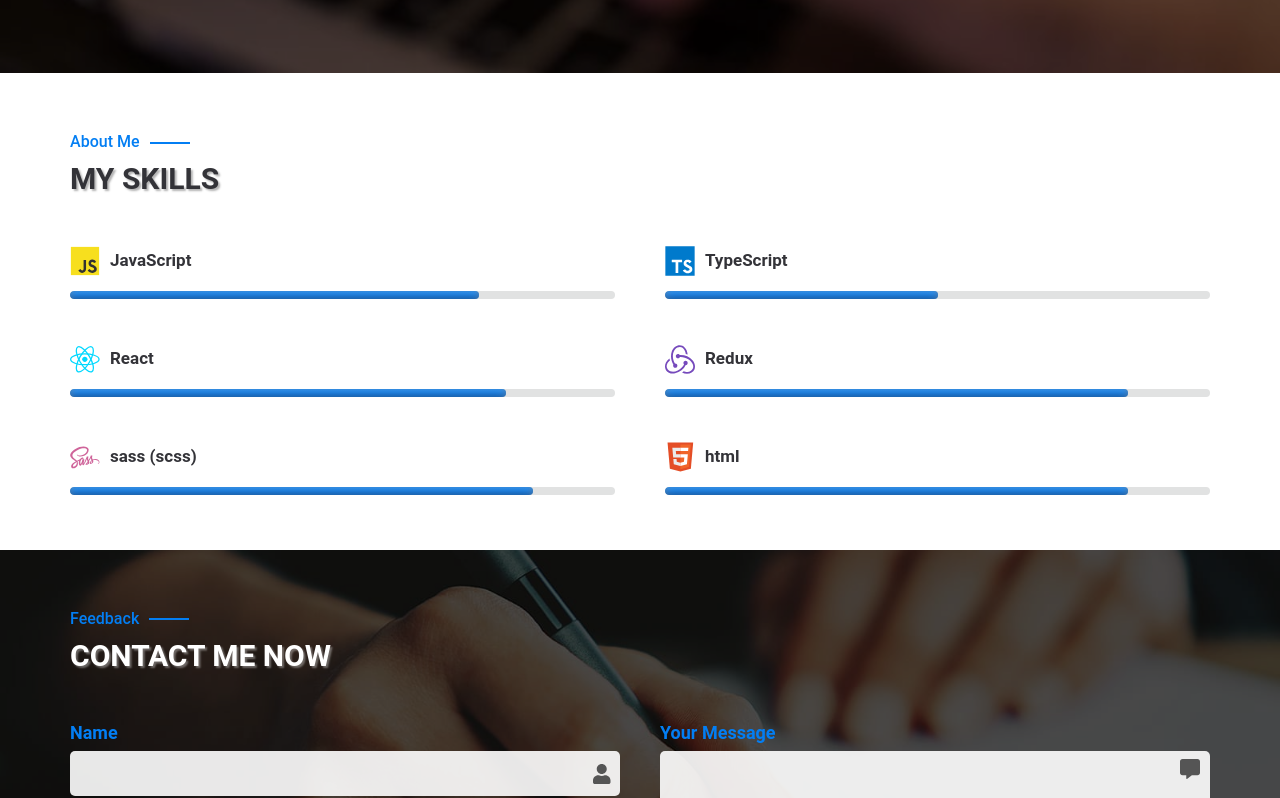
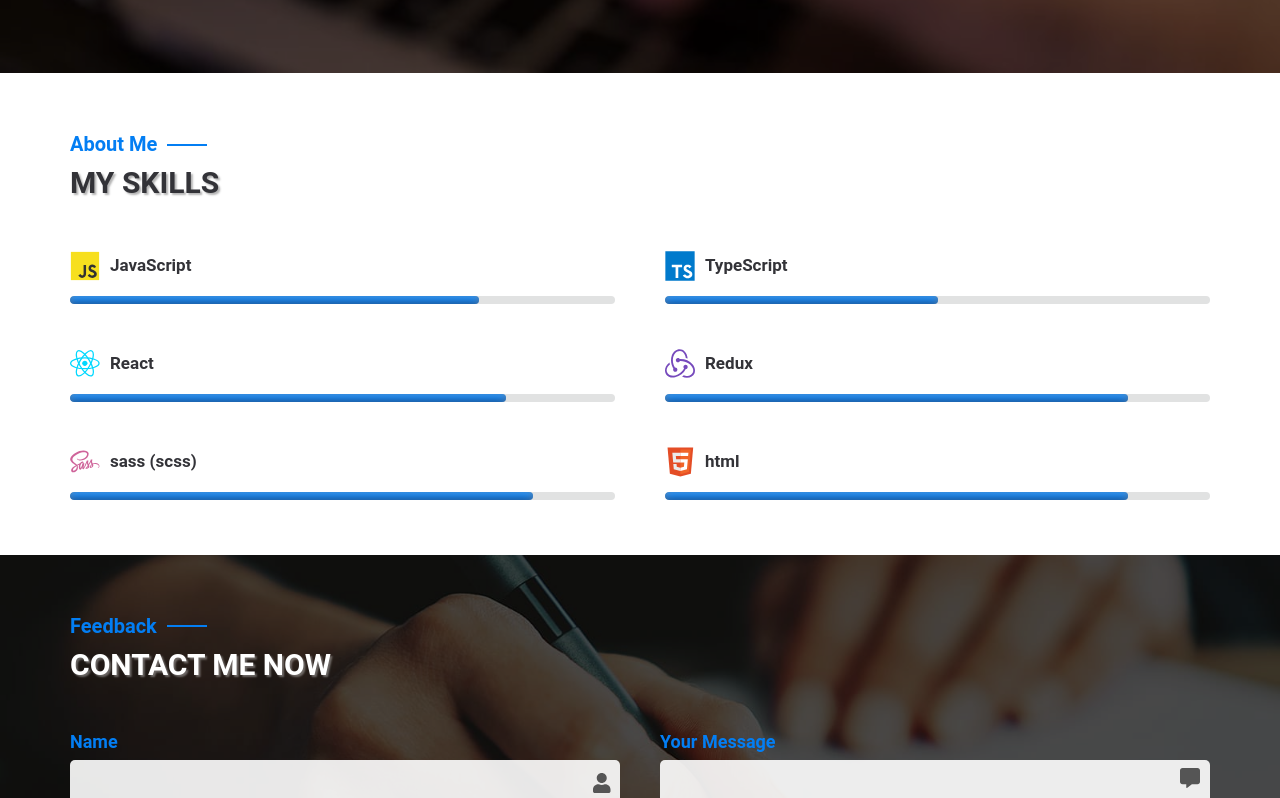
Before and after one commit to vladzyabs/portfolio, a React (Create React App) app: page / in a window 1280 px wide. Shown: the part 780-1578 px from the top of the page. Built offline with nearby package versions, Linux system fonts and the light colour scheme.

Commit message:
refactoring title

```diff
--- a/src/components/common/Title/Title.module.scss
+++ b/src/components/common/Title/Title.module.scss
@@ -9,7 +9,8 @@
   .supTitle {
     position: relative;
     color: $blue-color;
-    font-weight: 500;
+    font-weight: 700;
+    font-size: 20px;
     text-transform: capitalize;
     margin-bottom: 10px;
 
```
